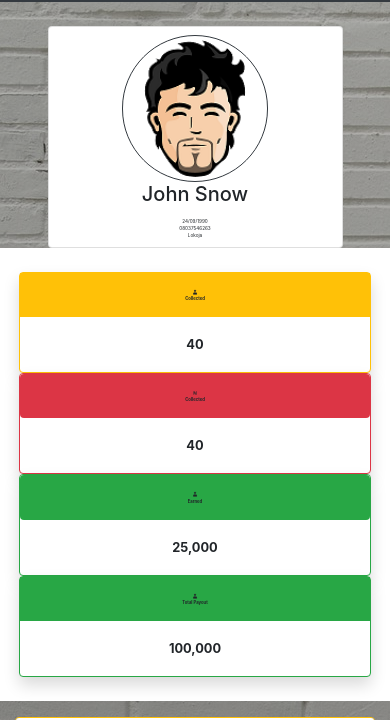
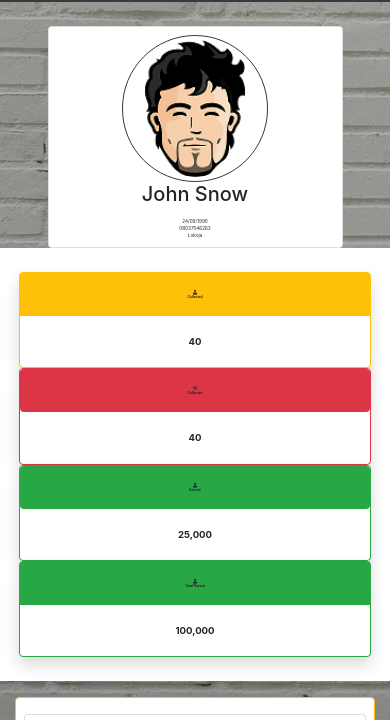
Before and after one commit to oshooo/Dfb-Riders, a plain HTML site: page index.html in a window 390 px wide. Shown: the part 74-794 px from the top of the page. Drawn offline with nearby package versions, Linux system fonts and the light colour scheme.

Commit message:
Update style.css

```diff
--- a/style.css
+++ b/style.css
@@ -18,8 +18,8 @@ th, td{
 	body {
   		font-size: 1.2vw;
 	}h6{
-		font-size: 90%;
+		font-size: 70%;
 	}.h5{
-		font-size: .8rem;
+		font-size: .6rem;
 	}
 }
```
